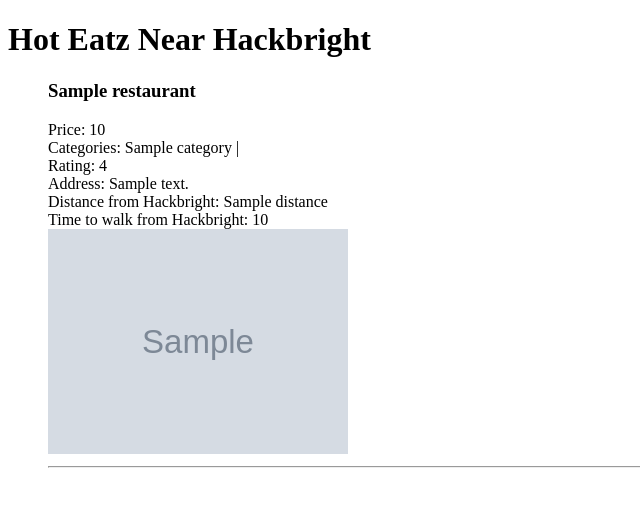
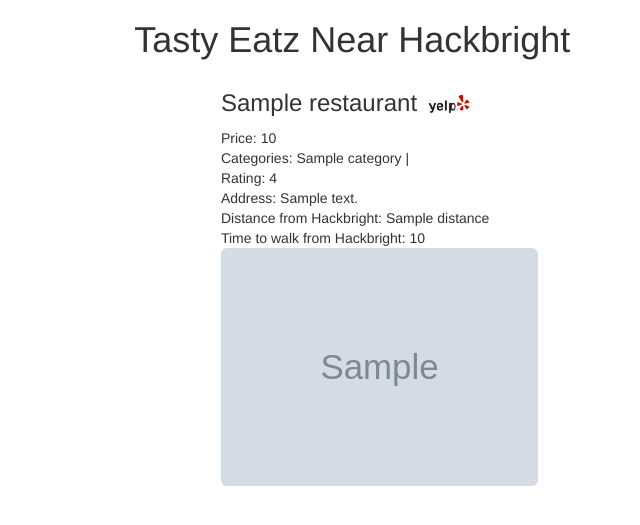
Before and after one commit to jgriffith23/hb-eats, a Flask app: template templates/index.html in a window 1280 px wide. Shown: the top 525 px of the page, without its empty margins (0-640 px from the left). Run offline with Flask 2, Linux system fonts and the light colour scheme; the template is opened without the code that fills it: most values are stand-ins (such as "Sample title", 1, 10 or a date in 2020); grey boxes marked "Sample" are stand-in pictures; some libraries are stand-ins or nearby versions.

Commit message:
Threw some bootstrap at the homepage so the layout is bearable.

```diff
--- a/server.py
+++ b/server.py
@@ -19,15 +19,16 @@ app.jinja_env.undefined = StrictUndefined
 def index():
     """Render the homepage."""
 
+    # Fetch a list of restaurants near HB
     restaurants = yelp.get_restaurants()
     restaurant_travel_details = {}
-    print "\n*********************************************************"
+
+    # Use gmaps distance matrix API to get the time/distance from HB
+    # on foot for each restaurant.
     for restaurant in restaurants:
-        print "Getting travel info for %s..." % restaurant['name']
         coords = restaurant['coordinates']
         travel_details = gmaps.get_travel_details(coords)
         restaurant_travel_details[restaurant['name']] = travel_details
-    print "*********************************************************\n"
 
     return render_template("index.html",
                            restaurants=restaurants,
--- a/templates/base.html
+++ b/templates/base.html
@@ -3,11 +3,13 @@
 <html>
     <head>
         <title>HB Eatz {% block title %} TITLE GOES HERE {% endblock %}</title>
-        <!-- <link rel="stylesheet" href="/static/css/styles.css"> -->
-        <script src="http://code.jquery.com/jquery.js"></script>
+        <link rel="stylesheet" href="//netdna.bootstrapcdn.com/bootstrap/3.0.0/css/bootstrap.min.css">
     </head>
     <body>
-        <h1>Hot Eatz Near Hackbright</h1>
-        {% block content %} BODY CONTENT GOES HERE {% endblock %}
+        <div class="container-fluid" id="body-div">
+            {% block content %} CONTENT GOES HERE {% endblock %}
+        </div>
     </body>
+    <script src="//netdna.bootstrapcdn.com/bootstrap/3.0.0/js/bootstrap.min.js"></script>
+    <script src="http://code.jquery.com/jquery.js"></script>
 </html>
--- a/templates/index.html
+++ b/templates/index.html
@@ -4,9 +4,12 @@
 
 {% block content %}
 
-<ul>
+<div class="container-fluid col-xs-offset-1 col-md-offset-1 col-md-10">
+    <h1>Tasty Eatz Near Hackbright</h1>
+    <div class="row">
     {% for restaurant in restaurants %}
-        <h3> {{ restaurant['name'] }} </h3>
+        <div class="col-xs-6 col-xs-offset-1 col-md-4">
+            <h3> {{ restaurant['name'] }}  <a href="{{ restaurant['url'] }}"> <img src="/static/assets/yelp-2C.png" width="50px"></a> </h3>
             Price: {{ restaurant['price'] }}<br>
             Categories:
             {% for category in restaurant['categories'] %}
@@ -16,11 +19,10 @@
             Address: {{ restaurant['location']['address1'] }}<br>
             Distance from Hackbright: {{ restaurant_travel_details[restaurant['name']]['distance'] }} <br>
             Time to walk from Hackbright: {{ restaurant_travel_details[restaurant['name']]['duration'] }}<br>
-        <img src="{{ restaurant['image_url'] }}" width="300px">
-
-    <hr>
-    <br>
+            <img class="img-responsive img-rounded" src="{{ restaurant['image_url'] }}">
+        </div>
     {% endfor %}
-</ul>
+    </div>
+</div>
 
 {% endblock %}
```
Also changed, not shown: gmaps.py (+4 -4 lines), static/assets/yelp-2c.png (added), static/css/styles.css (added), 2 other files. Lines whose indentation alone changed are shown as unchanged.
